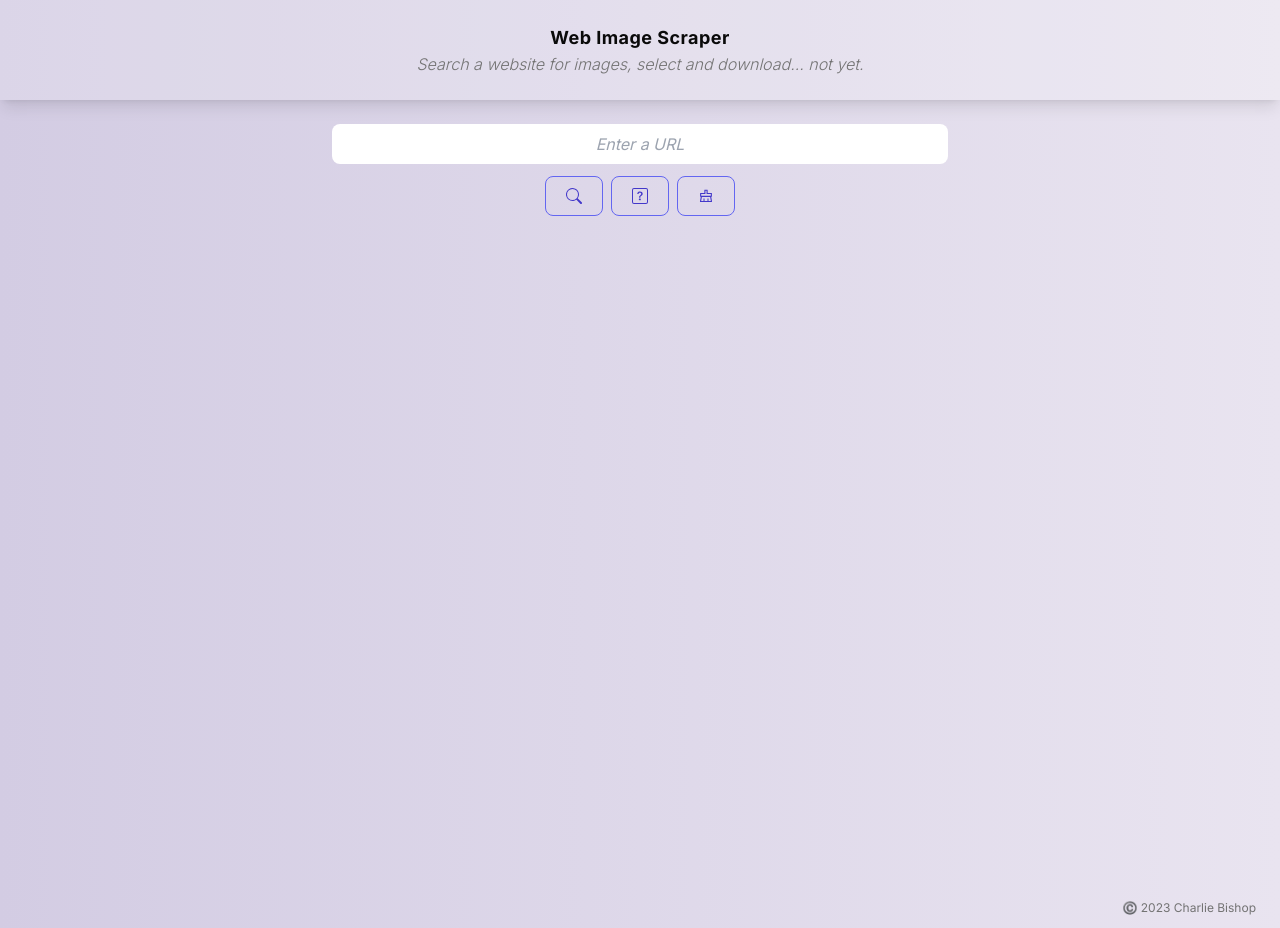
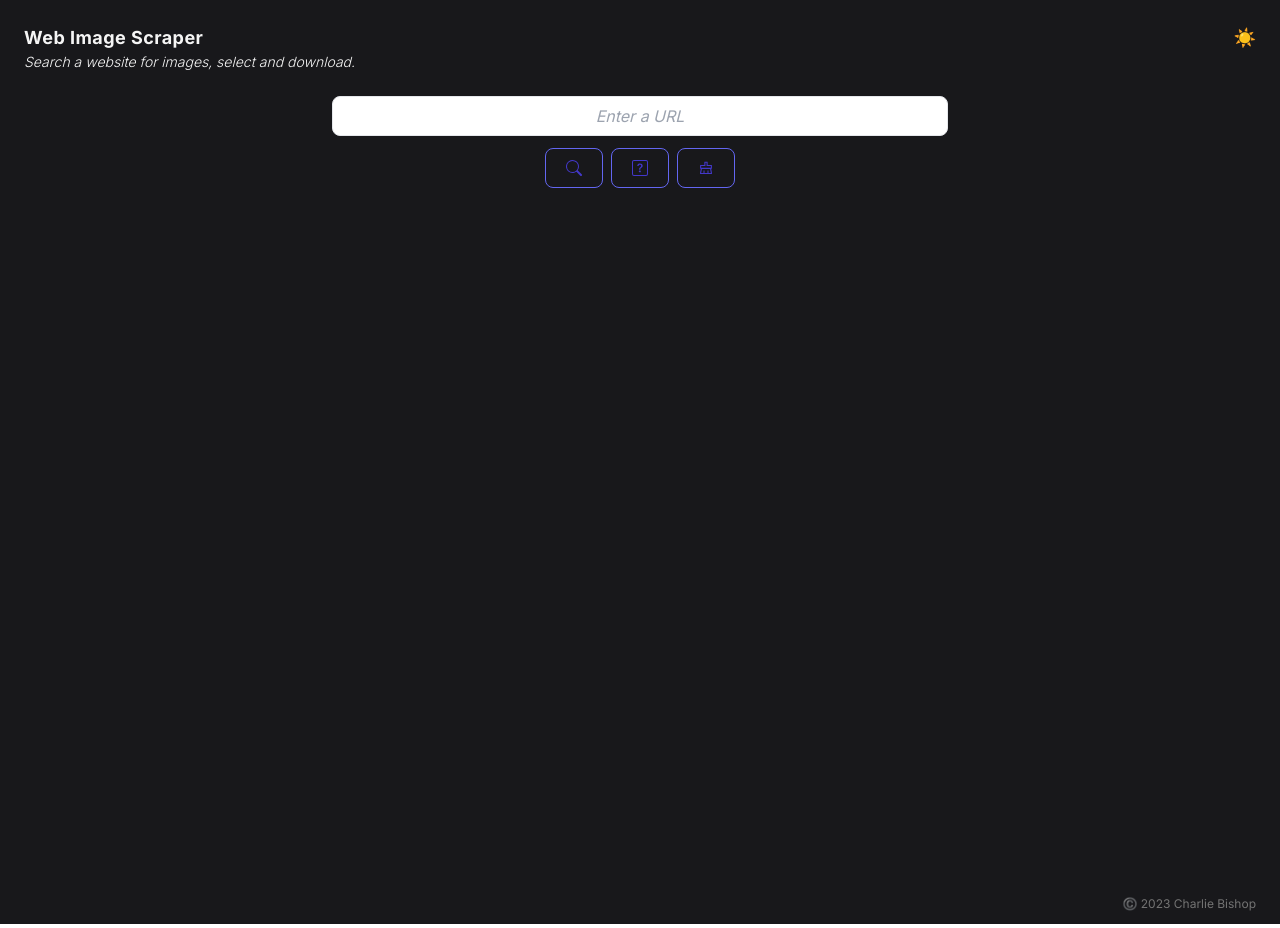
Before and after one commit to charlieBdev/web-img-scraper, a Next.js app: page / in a window 1280 px wide. Built offline with nearby package versions, Linux system fonts and the light colour scheme.

Commit message:
add light or dark mode and alter styling

```diff
--- a/src/app/components/Header.tsx
+++ b/src/app/components/Header.tsx
@@ -1,15 +1,27 @@
+"use client";
+
+import { useContext } from "react";
+import { ThemeContext } from "../context/ThemeContext";
+// import { CiLight } from "react-icons/ci";
+// import { CiDark } from "react-icons/ci";
 // import Link from "next/link";
 
 export const Header = () => {
+	const { theme, switchLight, switchDark } = useContext(ThemeContext);
+
 	return (
-		<header className="flex flex-col items-center p-6 bg-neutral-50 bg-opacity-20 shadow-lg">
-			{/* <Link href="/"> */}
-			<h1 className="text-lg font-bold tracking-wide text-neutral-950">
-				Web Image Scraper
-			</h1>
-			{/* </Link> */}
-			<h2 className="italic text-md text-center font-light text-neutral-500">
-				Search a website for images, select and download... not yet.
+		<header className="flex flex-col justify-center p-6">
+			<div className="flex items-center justify-between">
+				<h1 className="text-lg font-bold tracking-wide">Web Image Scraper</h1>
+				<button
+					onClick={theme === "light" ? switchDark : switchLight}
+					className="text-lg text-indigo-700 transition-colors duration-150 rounded-lg focus:shadow-outline hover:bg-indigo-500 hover:text-indigo-100"
+				>
+					{theme === "light" ? "🌙" : "☀️"}
+				</button>
+			</div>
+			<h2 className="italic text-sm font-light">
+				Search a website for images, select and download.
 			</h2>
 		</header>
 	);
--- /dev/null
+++ b/src/app/context/ThemeContext.js
@@ -0,0 +1,24 @@
+'use client'
+
+import React, { createContext, useState } from 'react'
+
+export const ThemeContext = createContext()
+
+export const ThemeProvider = ({children}) => {
+
+  const [theme, setTheme] = useState('dark')
+
+  const switchDark = () => {
+    setTheme('dark')
+  }
+
+  const switchLight = () => {
+    setTheme('light')
+  }
+
+  return (
+    <ThemeContext.Provider value={{ theme, switchLight, switchDark }}>
+      <div className={`${theme} themeAnim`}>{children}</div>
+    </ThemeContext.Provider>
+  )
+}
--- a/src/app/globals.css
+++ b/src/app/globals.css
@@ -2,30 +2,12 @@
 @tailwind components;
 @tailwind utilities;
 
-:root {
-	--foreground-rgb: 0, 0, 0;
-	--background-start-rgb: 214, 219, 220;
-	--background-end-rgb: 255, 255, 255;
+.light {
+	background-color: whitesmoke;
+	color: #18181b;
 }
 
-@media (prefers-color-scheme: dark) {
-	:root {
-		--foreground-rgb: 255, 255, 255;
-		--background-start-rgb: 0, 0, 0;
-		--background-end-rgb: 0, 0, 0;
-	}
+.dark {
+	background-color: #18181b;
+	color: whitesmoke;
 }
-
-/* body {
-  color: rgb(var(--foreground-rgb));
-  background: linear-gradient(
-      to bottom,
-      transparent,
-      rgb(var(--background-end-rgb))
-    )
-    rgb(var(--background-start-rgb));
-} */
-
-body {
-	background-image: linear-gradient(to right, #d3cce3, #e9e4f0);
-}
--- a/src/app/layout.tsx
+++ b/src/app/layout.tsx
@@ -3,6 +3,7 @@ import type { Metadata } from "next";
 import { Inter } from "next/font/google";
 import { Header } from "./components/Header";
 import { Footer } from "./components/Footer";
+import { ThemeProvider } from "./context/ThemeContext";
 
 const inter = Inter({ subsets: ["latin"] });
 
@@ -19,9 +20,13 @@ export default function RootLayout({
 	return (
 		<html lang="en">
 			<body className={inter.className}>
-				<Header />
-				{children}
-				<Footer />
+				<ThemeProvider>
+					<div className="">
+						<Header />
+						{children}
+						<Footer />
+					</div>
+				</ThemeProvider>
 			</body>
 		</html>
 	);
--- a/src/app/page.tsx
+++ b/src/app/page.tsx
@@ -11,7 +11,7 @@ import { BiSolidToTop } from "react-icons/bi";
 // import { BallTriangle } from "react-loading-icons";
 import { Audio } from "react-loading-icons";
 import { predefinedUrls } from "./data";
-export const dynamic = "force-dynamic";
+// export const dynamic = "force-dynamic";
 
 type ImageInfo = {
 	src: string;
@@ -103,7 +103,7 @@ export default function Home() {
 	};
 
 	return (
-		<main className="flex min-h-screen flex-col p-6 gap-3 items-center">
+		<main className="flex min-h-screen flex-col px-6 pb-6 gap-3 items-center">
 			<form
 				className="flex flex-col gap-3 w-full lg:w-2/4"
 				onSubmit={handleSubmit}
@@ -114,7 +114,7 @@ export default function Home() {
 					placeholder="Enter a URL"
 					className={`${
 						isValidUrl && url ? "bg-green-50" : ""
-					} h-10 rounded-lg p-1 text-neutral-950 italic w-full text-center`}
+					} h-10 rounded-lg p-1 italic w-full text-center border text-neutral-950`}
 				/>
 				<div className="flex flex-col gap-2 items-center">
 					<div className="flex gap-2">
@@ -166,10 +166,8 @@ export default function Home() {
 
 				{/* History */}
 				{urlHistory.length > 0 && !isLoading && (
-					<section className="flex flex-col items-center bg-neutral-50 bg-opacity-20 rounded shadow-lg hover:shadow-xl w-full p-2 gap-2">
-						<p className="font-semibold text-neutral-950">
-							Your Last 3 Searches
-						</p>
+					<section className="flex flex-col items-center bg-neutral-50 bg-opacity-10 rounded shadow-lg hover:shadow-xl w-full p-2 gap-2">
+						<p className="font-semibold">Your Last 3 Searches</p>
 						<div className="flex flex-col gap-3 items-center">
 							{urlHistory.map((searchedUrl, index) => (
 								<div className="flex gap-2 items-center" key={index}>
@@ -201,14 +199,14 @@ export default function Home() {
 				{/* Results length */}
 				{imgInfo.length > 0 && !isLoading && !error && (
 					<p className="italic">
-						<span className="font-bold text-neutral-950">{imgInfo.length}</span>{" "}
-						images scraped
+						<span className="font-bold text-sm">{imgInfo.length}</span> images
+						scraped
 					</p>
 				)}
 
 				{isLoading ? (
 					// <Bars />
-					<div className="flex justify-center mt-10">
+					<div className="flex justify-center mt-48 rounded">
 						<Audio />
 					</div>
 				) : (
@@ -217,7 +215,7 @@ export default function Home() {
 						{imgInfo.map((img, index) => (
 							<div
 								key={index}
-								className="bg-neutral-50 bg-opacity-20 rounded shadow-lg hover:shadow-xl w-full"
+								className="bg-neutral-50 bg-opacity-10 rounded shadow-lg hover:shadow-xl w-full"
 							>
 								<Link href={img.src} target="_blank">
 									<img
@@ -229,8 +227,11 @@ export default function Home() {
 										className="rounded-t w-full"
 									/>
 								</Link>
-								<p className="text-left p-1">
+								<p className="text-left p-1 text-sm">
 									{img.alt || "No alt tag was found"}
+								</p>
+								<p className="text-left p-1 text-xs">
+									{img.width} x {img.height} pixels
 								</p>
 							</div>
 						))}
--- a/tsconfig.json
+++ b/tsconfig.json
@@ -22,6 +22,6 @@
       "@/*": ["./src/*"]
     }
   },
-  "include": ["next-env.d.ts", "**/*.ts", "**/*.tsx", ".next/types/**/*.ts", "src/app/pages/api/getImages.js"],
+  "include": ["next-env.d.ts", "**/*.ts", "**/*.tsx", ".next/types/**/*.ts", "src/app/pages/api/getImages.js", "src/app/context/ThemeContext.js"],
   "exclude": ["node_modules"]
 }
```
